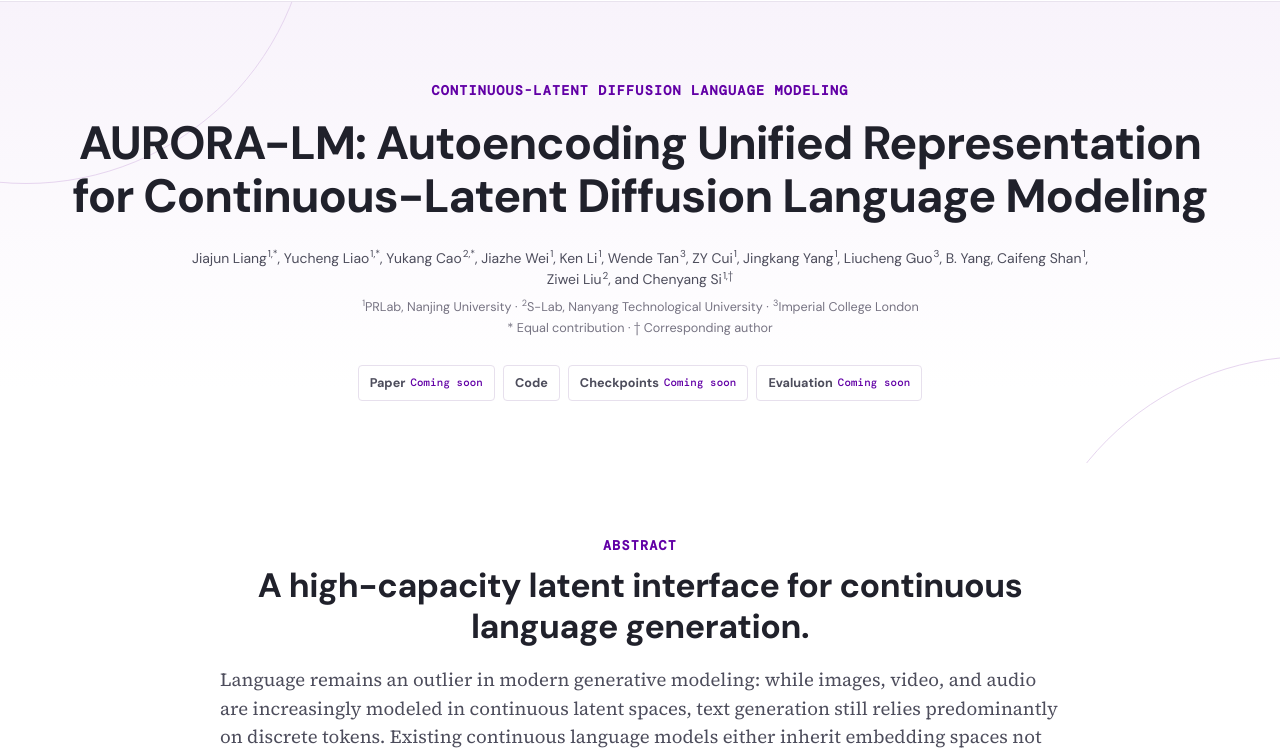
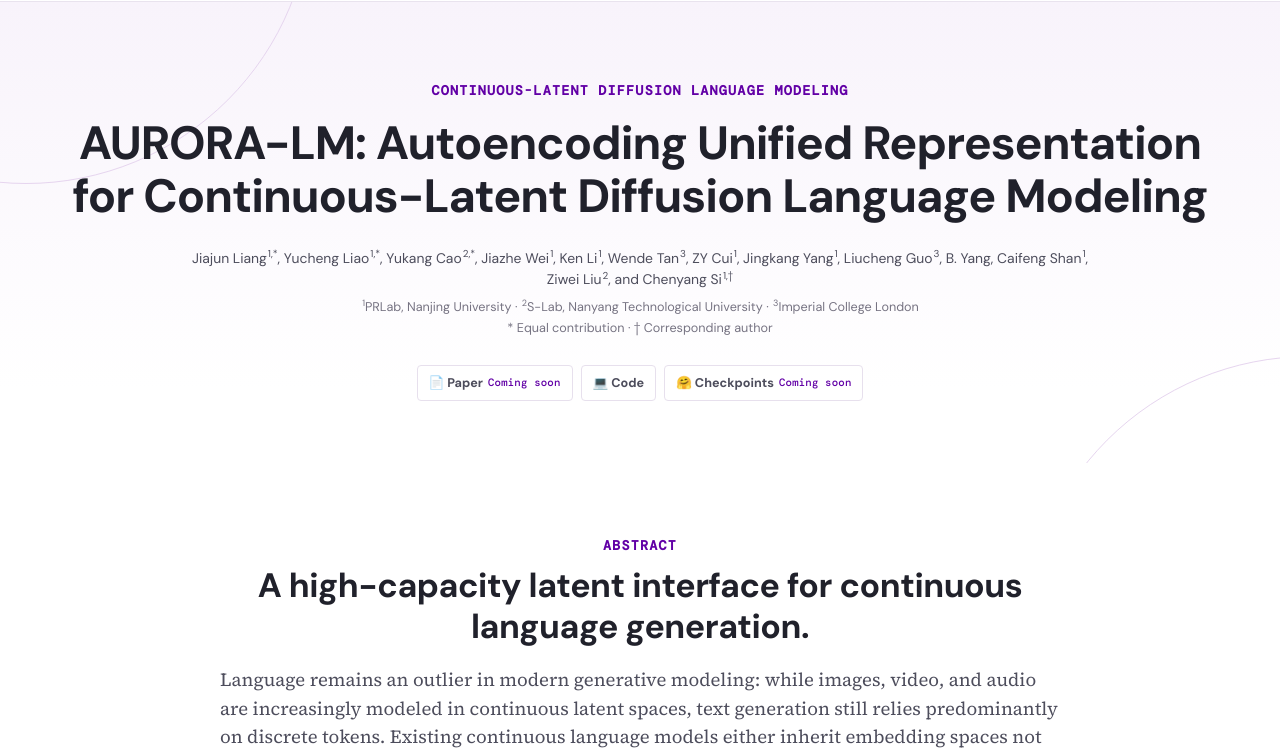
Before and after one commit to aurora-lm-project/aurora-lm-project.github.io, a plain HTML site: page index.html in a window 1280 px wide. Shown: the part 61-811 px from the top of the page. Drawn offline with nearby package versions, Linux system fonts and the light colour scheme.

Commit message:
Refine project resources and navigation

```diff
--- a/index.html
+++ b/index.html
@@ -183,6 +183,10 @@
       footer { padding:35px 0 43px; border-top:1px solid var(--line); color:var(--muted); font-size:.83rem; }
       footer .wrap { display:flex; justify-content:space-between; gap:24px; }
 
+      @media (max-width:1080px) {
+        .nav-links { gap:16px; font-size:.78rem; }
+      }
+
       @media (max-width:760px) {
         .wrap,.reading { width:min(100% - 32px,900px); }
         .nav-links { display:none; }
@@ -224,7 +228,7 @@
         <h1>AURORA-LM: Autoencoding Unified Representation for Continuous-Latent Diffusion Language Modeling</h1>
         <p class="authors">Jiajun Liang<sup>1,*</sup>, Yucheng Liao<sup>1,*</sup>, Yukang Cao<sup>2,*</sup>, Jiazhe Wei<sup>1</sup>, Ken Li<sup>1</sup>, Wende Tan<sup>3</sup>, ZY Cui<sup>1</sup>, Jingkang Yang<sup>1</sup>, Liucheng Guo<sup>3</sup>, B. Yang, Caifeng Shan<sup>1</sup>, Ziwei Liu<sup>2</sup>, and Chenyang Si<sup>1,†</sup></p>
         <p class="affiliations"><sup>1</sup>PRLab, Nanjing University · <sup>2</sup>S-Lab, Nanyang Technological University · <sup>3</sup>Imperial College London<br />* Equal contribution · † Corresponding author</p>
-        <div class="resource-links" aria-label="Release resources"><span class="resource-link">Paper <span class="soon">Coming soon</span></span><a class="resource-link" href="https://github.com/fyv587/AURORA-LM" target="_blank" rel="noopener">Code</a><span class="resource-link">Checkpoints <span class="soon">Coming soon</span></span><span class="resource-link">Evaluation <span class="soon">Coming soon</span></span></div>
+        <div class="resource-links" aria-label="Release resources"><span class="resource-link">📄 Paper <span class="soon">Coming soon</span></span><a class="resource-link" href="https://github.com/fyv587/AURORA-LM" target="_blank" rel="noopener">💻 Code</a><span class="resource-link">🤗 Checkpoints <span class="soon">Coming soon</span></span></div>
       </div>
     </header>
 
```
